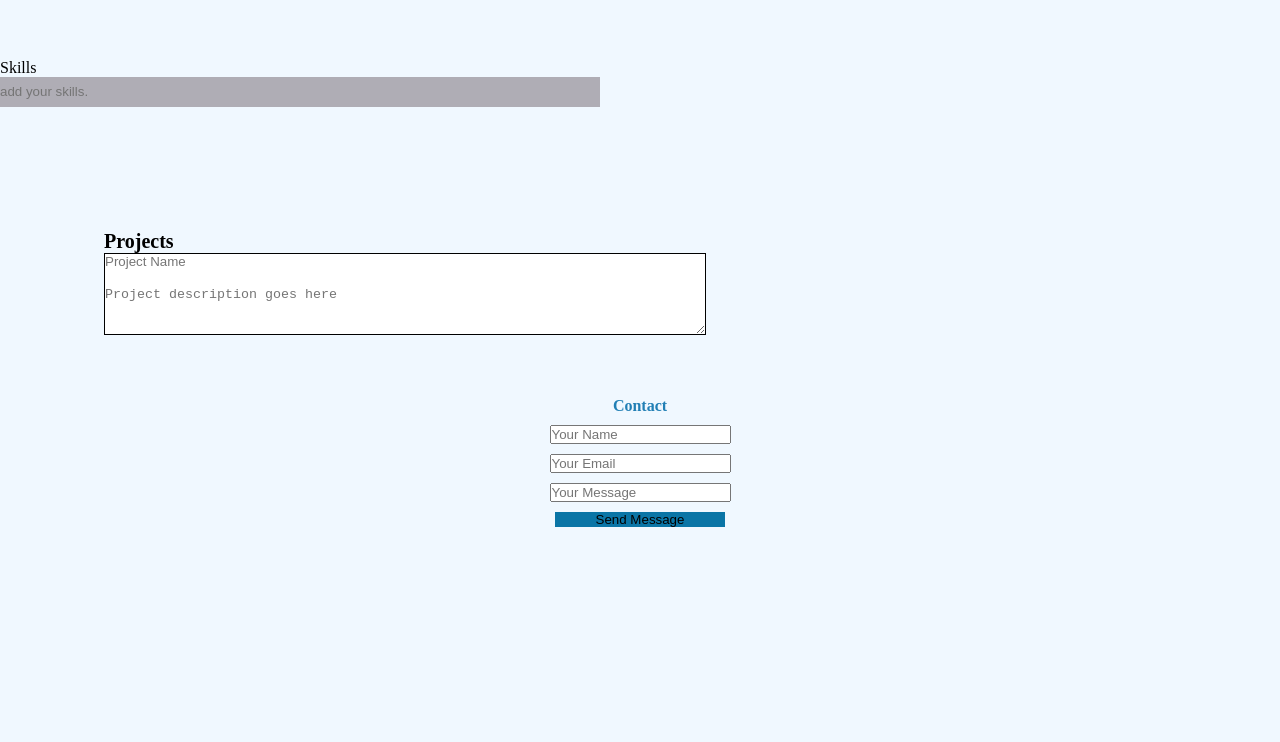
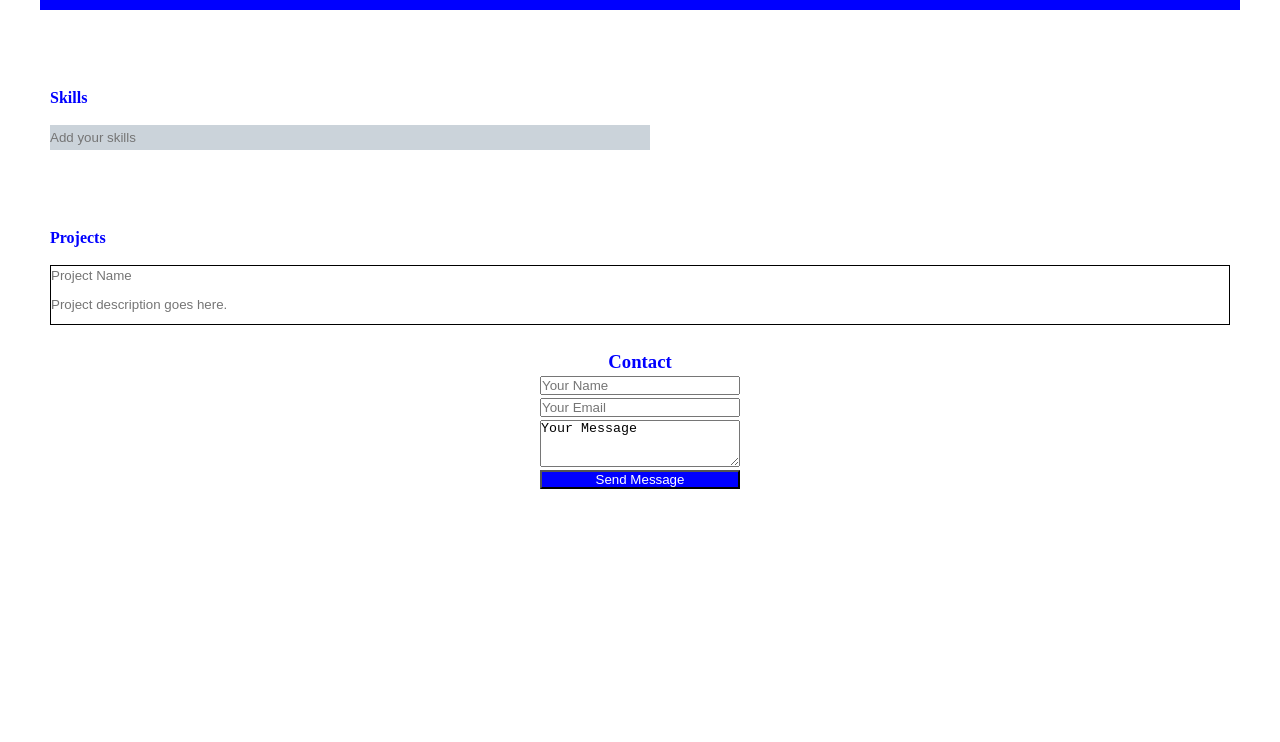
Before and after one commit to Rishabh8858/tsk3, a plain HTML site: page index.html in a window 1280 px wide. Shown: the part 58-800 px from the top of the page. Drawn offline with Linux system fonts and the light colour scheme.

Commit message:
Add files via upload

```diff
--- a/index.html
+++ b/index.html
@@ -3,33 +3,35 @@
 <head>
     <meta charset="UTF-8">
     <meta name="viewport" content="width=device-width, initial-scale=1.0">
-    <title>task 3</title>
+    <title>Document</title>
     <link rel="stylesheet" href="style.css">
 </head>
 <body>
+    <div class="container">
         <div class="head">
          <h1>Your Name</h1>
          <p>Brief introduction about yourself</p>
         </div>
         <div class="body">
             <div class="skills">
-        <label for="skills">Skills</label><br>
-        <input type="text" id="skills" placeholder="add your skills.">
+                <label for="skills">Skills</label><br><br>
+                <input type="text" placeholder="Add your skills" id="skills">
             </div>
-    <div class="projects">
-       <label for="proin" class="hea">Projects</label>
             <div class="pro">
-            <input type="text"  id="proin" class="proin" placeholder="Project Name"><br>
-            <textarea id="proin" class="proin" rows="4" cols="10" placeholder="Project description goes here"></textarea>
+                <label for="pro">Projects</label><br><br>
+                <div class="proin">
+                    <input type="text" placeholder="Project Name" id="pro"><br>
+                    <input type="text" placeholder="Project description goes here." class="pro" id="pro">
                 </div>
             </div>
         </div>
-    <div class="down">
-        <h4 class="con">Contact</h4>
-        <input type="text" placeholder="Your Name" class="name">
-        <input type="email" placeholder="Your Email" class="email">
-        <input type="text" placeholder="Your Message" class="Message">
-        <button id="button">Send Message</button>
+        <div class="bottom">
+            <h3>Contact</h3>
+            <input type="text" placeholder="Your Name">
+            <input type="email" placeholder="Your Email">
+            <textarea rows="3" cols="5">Your Message</textarea>
+            <button type="button">Send Message</button>
+        </div>
     </div>
 </body>
 </html>
--- a/style.css
+++ b/style.css
@@ -1,83 +1,65 @@
 *{
     padding: 0;
     margin: 0;
-
 }
-body{
-    background-color: aliceblue;
+.container{
+    height:550px;
+    width: 1200x;
+    /* background-color: aqua; */
+    display: flex;
+    flex-direction: column;
+    justify-content: space-between;
+    align-items: center;
 }
 .head{
-    background-color: rgba(24, 185, 244, 0.581);
+    height: 80px;
+    width: 1200px;
+    background-color: blue;
+    color: white;
     text-align: center;
-    color: white;
 }
 .body{
     height: 400px;
-    width: 800px;
+    width: 1180px;
+    /* background-color: green ; */
     display: flex;
-    justify-content: space-around;
-    align-items: center;
     flex-direction: column;
+    justify-content: space-evenly;
+    color: blue;
 }
-.skills{
-   width: 100vh;
-    margin-left: 0;
-
+label{
+ font-weight: bold;
+}
+.bottom{
+    height: 170px;
+    width: 200px;
+    /* background-color: yellow; */
+    display: flex;
+    flex-direction: column;
+    justify-content: space-evenly;
+}
+button{
+    background-color: blue;
+    color: white;
+}
+#pro{
+    width: 700px;
+   border: none;
+}
+.pro{
+    height: 40px;
+}
+.proin{
+    border: 1px solid black;
+    background-color: white;
 }
 #skills{
     width: 600px;
-    height: 30px;
-    background-color: rgb(175, 173, 181);
-    color: black;
-    border: 0;
-
+    height: 25px;
+    background-color: rgb(203, 211, 218);
+    border: none;
 }
-.down{
-    display: flex;
-    justify-content: center;
-    align-items: center;
-    flex-direction: column;
+h3{
+    text-align: center;
+    color: blue;
 }
-.name{
-    margin-top: 10px;
-}
-.email{
-    margin-top: 10px;
-}
-.Message{
-    margin-top: 10px;
-}
-.con{
-    color: rgb(33, 127, 181);
-}
-#button{
-    background-color: rgb(10, 117, 166);
-    margin-top: 10px;
-    width: 170px;
-    border: 0;
-}
-.pro{
-    height: 80px;
-    width: 600px;
-    margin-left: 10px;
-    border: 1px solid black;
-    display: flex;
-    justify-content: space-between;
-    flex-direction: column;
-    background-color: white;
-
-}
-.projects{
-
-    justify-content: left;
-
-    margin-left: 0;
-}
-.proin{
-    border: 0;
-}
-.hea{
-    margin-left: 10px;
-    font-size: 20px;
-    font-weight: bold;
-}
```
Lines whose indentation alone changed are shown as unchanged.
